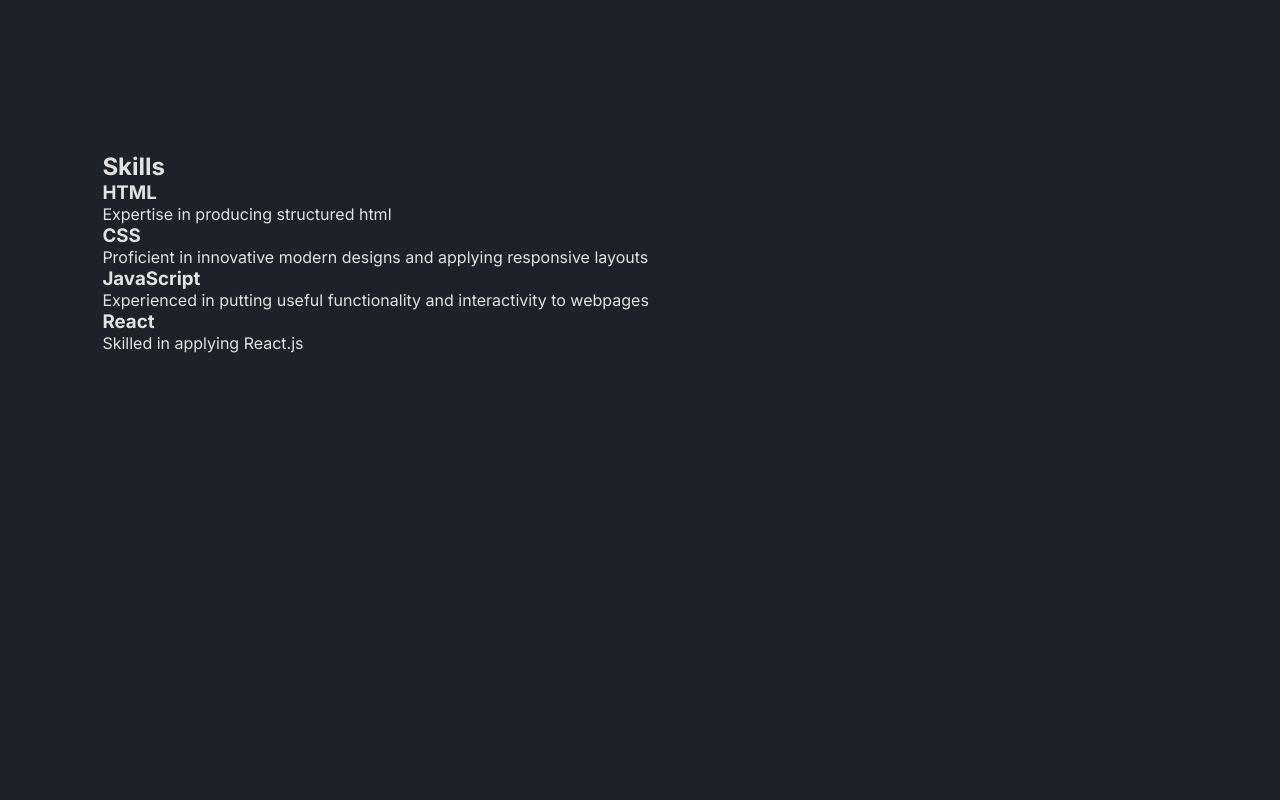
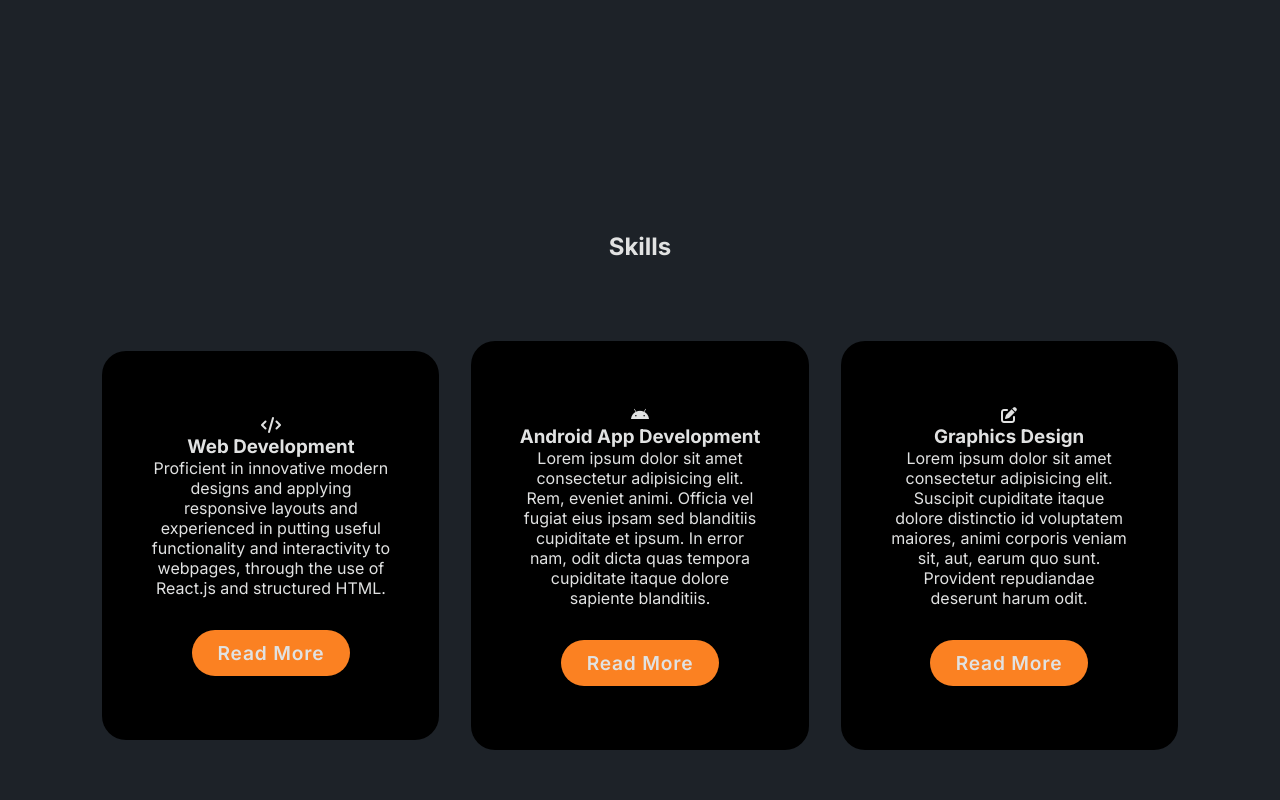
Before and after one commit to tanmoypal003/task_002, a plain HTML site: page index.html in a window 1280 px wide. Shown: the part 720-1520 px from the top of the page. Drawn offline with Linux system fonts and the light colour scheme.

Commit message:
skill-box designed

```diff
--- a/index.html
+++ b/index.html
@@ -33,6 +33,7 @@
   </header>
 
   <main>
+    <!-- Home Section -->
     <section class="home" id="home">
       <div class="home_content">
         <h3>I'm</h3>
@@ -41,7 +42,7 @@
           I love turning ideas into amazing websites and learning new helpful technological skills.
         </p>
 
-        <a href="#" class="cv_button">Download CV</a>
+        <a href="#" class="button">Download CV</a>
       </div>
 
       <div class="home_image">
@@ -49,27 +50,38 @@
       </div>
     </section>
 
-    <section id="skills">
-      <div class="container">
-        <h2>Skills</h2>
+    <!-- Skills Section -->
+    <section class="skills" id="skills">
+      <h2 class="heading">Skills</h2>
+
+      <div class="skill_container">
         <div class="skill">
-          <h3>HTML</h3>
-          <p>Expertise in producing structured html</p>
+          <i class="fa-solid fa-code"></i>
+
+          <h3>Web Development</h3>
+          <p>Proficient in innovative modern designs and applying responsive layouts and experienced in putting
+            useful functionality and interactivity to webpages, through the use of React.js and structured HTML.</p>
+          <a href="#" class="button">Read More</a>
         </div>
 
         <div class="skill">
-          <h3>CSS</h3>
-          <p>Proficient in innovative modern designs and applying responsive layouts</p>
+          <i class="fa-brands fa-android"></i>
+
+          <h3>Android App Development</h3>
+          <p>Lorem ipsum dolor sit amet consectetur adipisicing elit. Rem, eveniet animi. Officia vel fugiat eius
+            ipsam sed blanditiis cupiditate et ipsum. In error nam, odit dicta quas tempora cupiditate itaque
+            dolore sapiente blanditiis.</p>
+          <a href="#" class="button">Read More</a>
         </div>
 
         <div class="skill">
-          <h3>JavaScript</h3>
-          <p>Experienced in putting useful functionality and interactivity to webpages</p>
-        </div>
+          <i class="fa-solid fa-pen-to-square"></i>
 
-        <div class="skill">
-          <h3>React</h3>
-          <p>Skilled in applying React.js</p>
+          <h3>Graphics Design</h3>
+          <p>Lorem ipsum dolor sit amet consectetur adipisicing elit. Suscipit cupiditate itaque dolore distinctio
+            id voluptatem maiores, animi corporis veniam sit, aut, earum quo sunt. Provident repudiandae deserunt
+            harum odit.</p>
+          <a href="#" class="button">Read More</a>
         </div>
       </div>
     </section>
--- a/styles.css
+++ b/styles.css
@@ -77,7 +77,7 @@
 }
 
 section {
-  min-height: 90vh;
+  min-height: 100vh;
   padding: 2rem 8% 2rem;
 }
 
@@ -104,7 +104,7 @@
   margin-bottom: 1.5rem;
 }
 
-.cv_button {
+.button {
   font-size: 1.2rem;
   display: inline-block;
   padding: .7rem 1.6rem;
@@ -120,6 +120,37 @@
   height: 25vw;
   border-radius: 20vw;
   margin: 0 0 0 5rem;
+}
+
+.heading {
+  margin-bottom: 5rem;
+  text-align: center;
+}
+
+.skill_container {
+  display: flex;
+  justify-content: center;
+  align-items: center;
+  flex-wrap: wrap;
+  gap: 2rem;
+}
+
+.skill p {
+  margin-bottom: 2rem;
+}
+
+.skill_container .skill {
+  flex: 1 1 20rem;
+  background: #000;
+  padding: 4rem 3rem;
+  border-radius: 1.5rem;
+  text-align: center;
+  transition: .5s ease;
+}
+
+.skill_container .skill:hover {
+  box-shadow: 0 0 .7rem .1rem #e1e2e2;
+  transform: scale(1.02);
 }
 
 footer {
```
